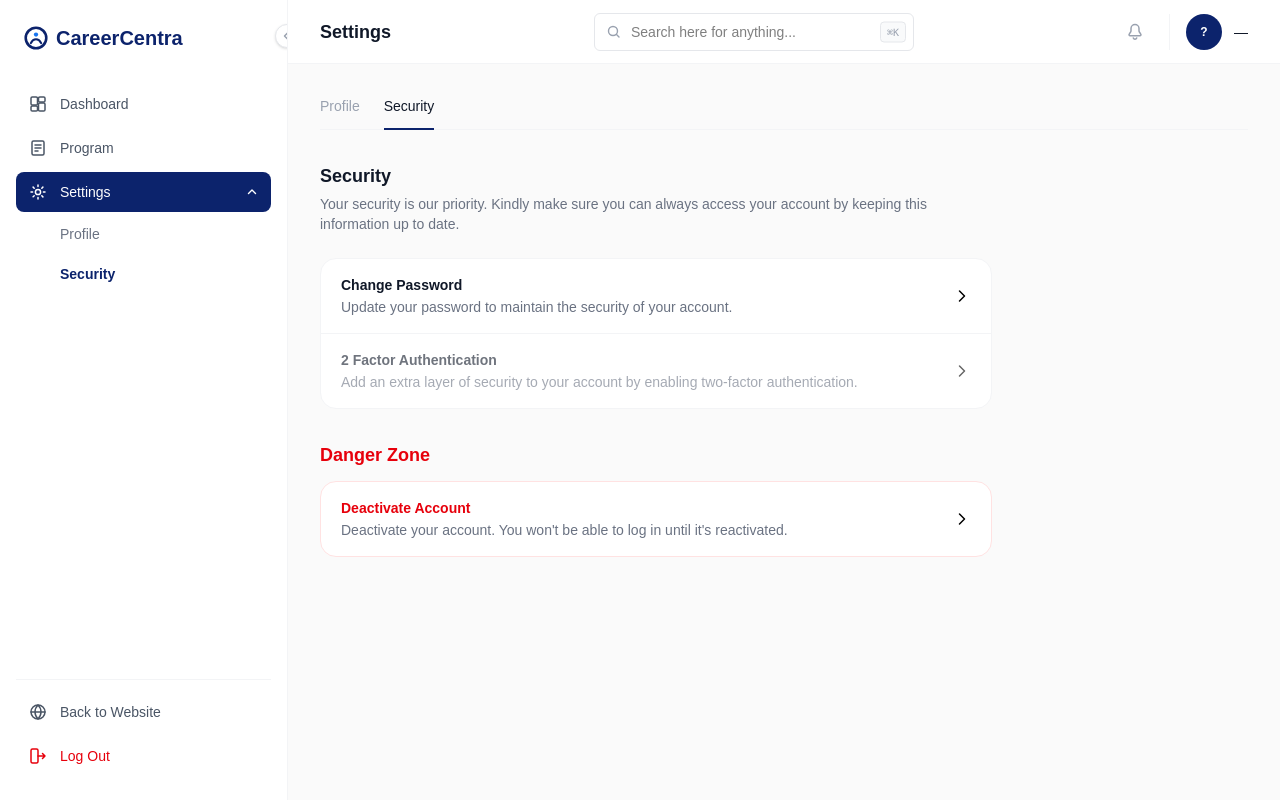
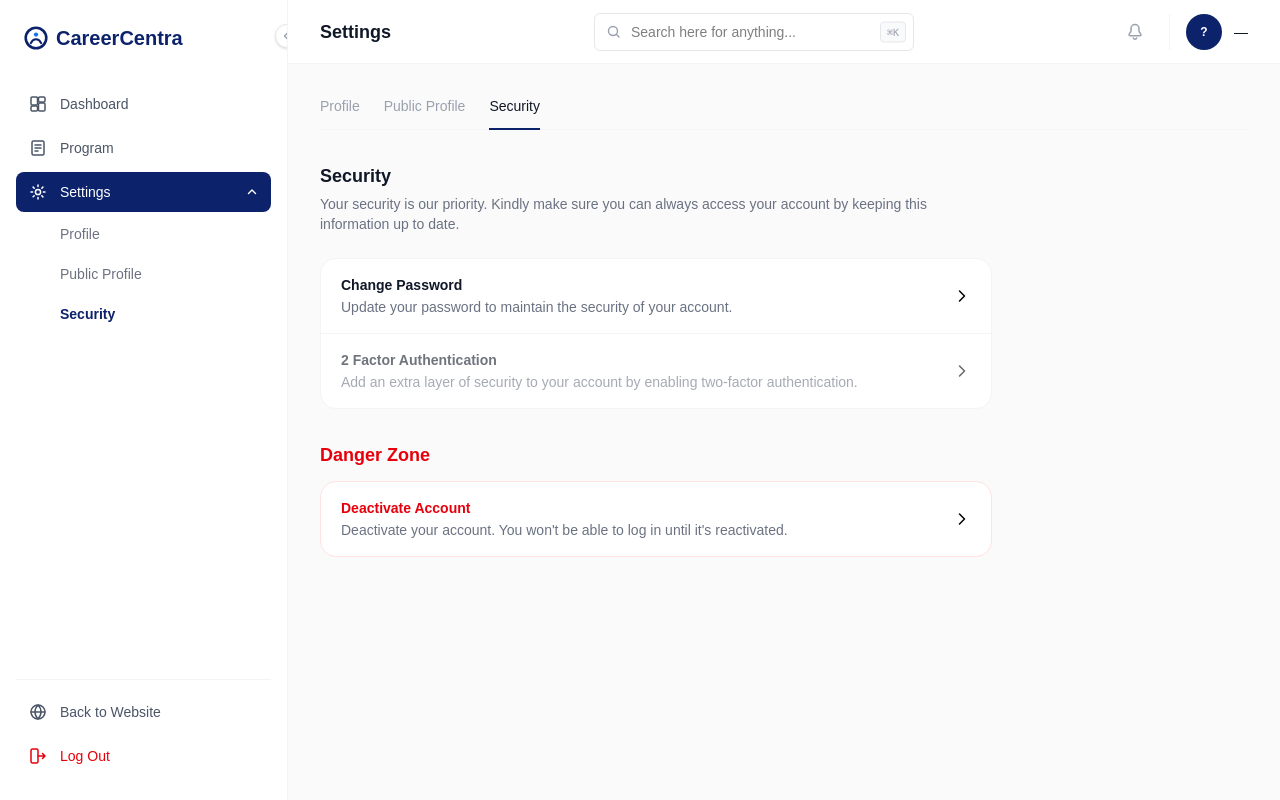
Before and after one commit to iCentra-IT/career-centra-FE, a Next.js app: page /facilitators/settings/security in a window 1280 px wide. Built offline with nearby package versions, Linux system fonts and the light colour scheme; no server answers.

Commit message:
fixed some issues

```diff
--- a/app/(dashboard)/facilitators/layout.tsx
+++ b/app/(dashboard)/facilitators/layout.tsx
@@ -16,6 +16,7 @@
     icon: <SettingsIcon />,
     children: [
       { label: "Profile", href: "/facilitators/settings/profile" },
+      { label: "Public Profile", href: "/facilitators/settings/public-profile" },
       { label: "Security", href: "/facilitators/settings/security" },
     ],
   },
--- /dev/null
+++ b/app/(dashboard)/facilitators/settings/public-profile/page.tsx
@@ -0,0 +1,5 @@
+import { FacilitatorSettings } from "@/components/dashboard/facilitator-settings";
+
+export default function FacilitatorSettingsPublicProfilePage() {
+  return <FacilitatorSettings tab="public-profile" />;
+}
--- a/components/dashboard/facilitator-profile-editor.tsx
+++ b/components/dashboard/facilitator-profile-editor.tsx
@@ -110,8 +110,8 @@
   };
 
   return (
-    <div className="mt-10 border-t border-gray-100 pt-8">
-      <h2 className="text-lg font-semibold text-gray-900">Facilitator Profile</h2>
+    <div>
+      <h2 className="text-lg font-semibold text-gray-900">Public Profile</h2>
       <p className="mt-1 text-sm text-gray-500">
         This is what learners see about you in the public facilitator directory.
       </p>
--- a/components/dashboard/facilitator-settings.tsx
+++ b/components/dashboard/facilitator-settings.tsx
@@ -5,10 +5,17 @@
 
 const TABS = [
   { key: "profile", label: "Profile", href: "/facilitators/settings/profile" },
+  { key: "public-profile", label: "Public Profile", href: "/facilitators/settings/public-profile" },
   { key: "security", label: "Security", href: "/facilitators/settings/security" },
 ] as const;
 
-export function FacilitatorSettings({ tab }: { tab: "profile" | "security" }) {
+export type FacilitatorSettingsTab = (typeof TABS)[number]["key"];
+
+// Account info (name/email — PATCH /api/auth/me/) and the public facilitator profile (bio,
+// credentials, avatar — PATCH /api/facilitators/profiles/{id}/) are two different records behind
+// two different save actions, so they're kept on separate tabs rather than stacked on one screen
+// with two "Save" buttons.
+export function FacilitatorSettings({ tab }: { tab: FacilitatorSettingsTab }) {
   return (
     <div>
       <div className="flex gap-6 border-b border-gray-100">
@@ -29,10 +36,9 @@
 
       <div className="mt-8">
         {tab === "profile" ? (
-          <>
-            <ProfileTab />
-            <FacilitatorProfileEditor />
-          </>
+          <ProfileTab />
+        ) : tab === "public-profile" ? (
+          <FacilitatorProfileEditor />
         ) : (
           <SecurityTab />
         )}
```
